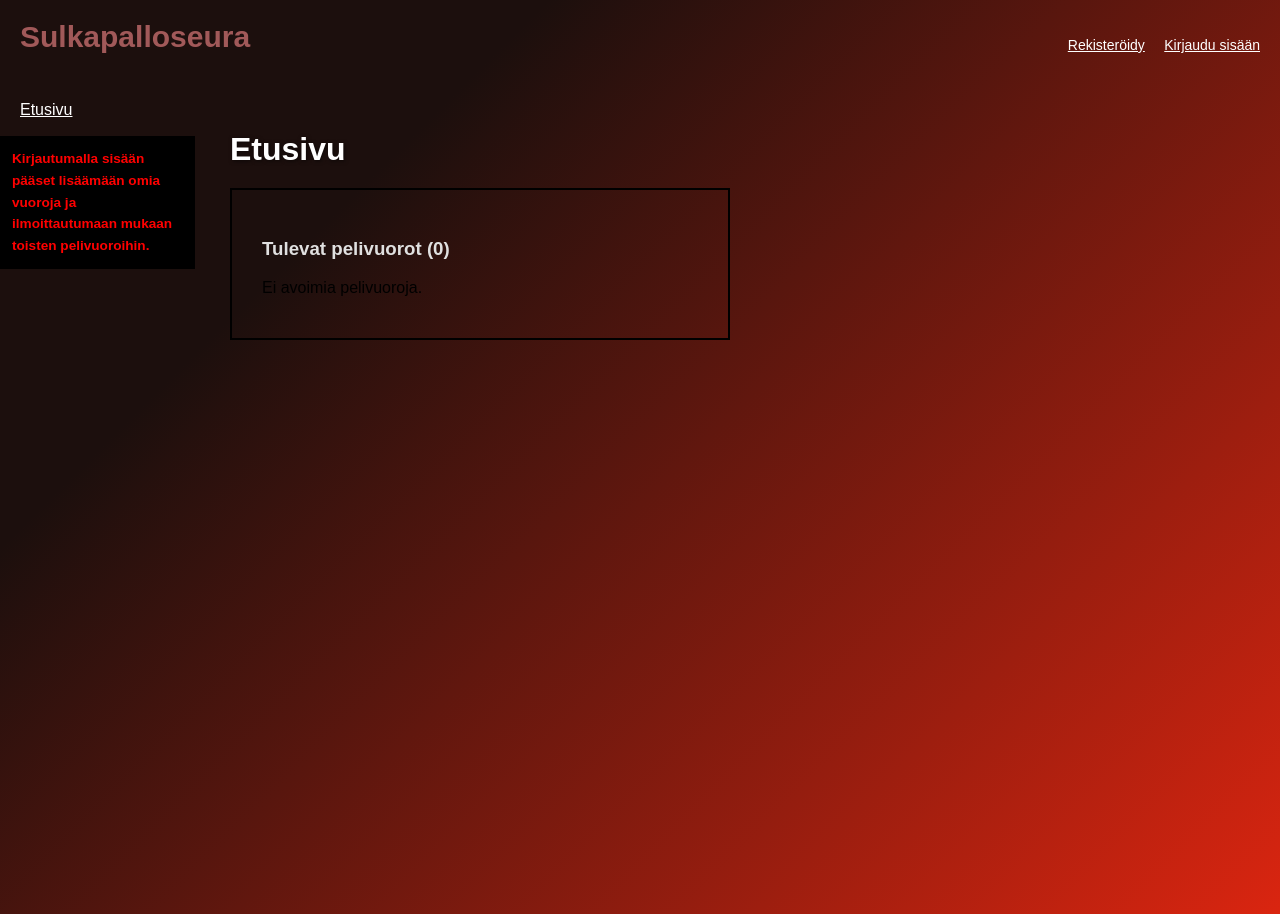
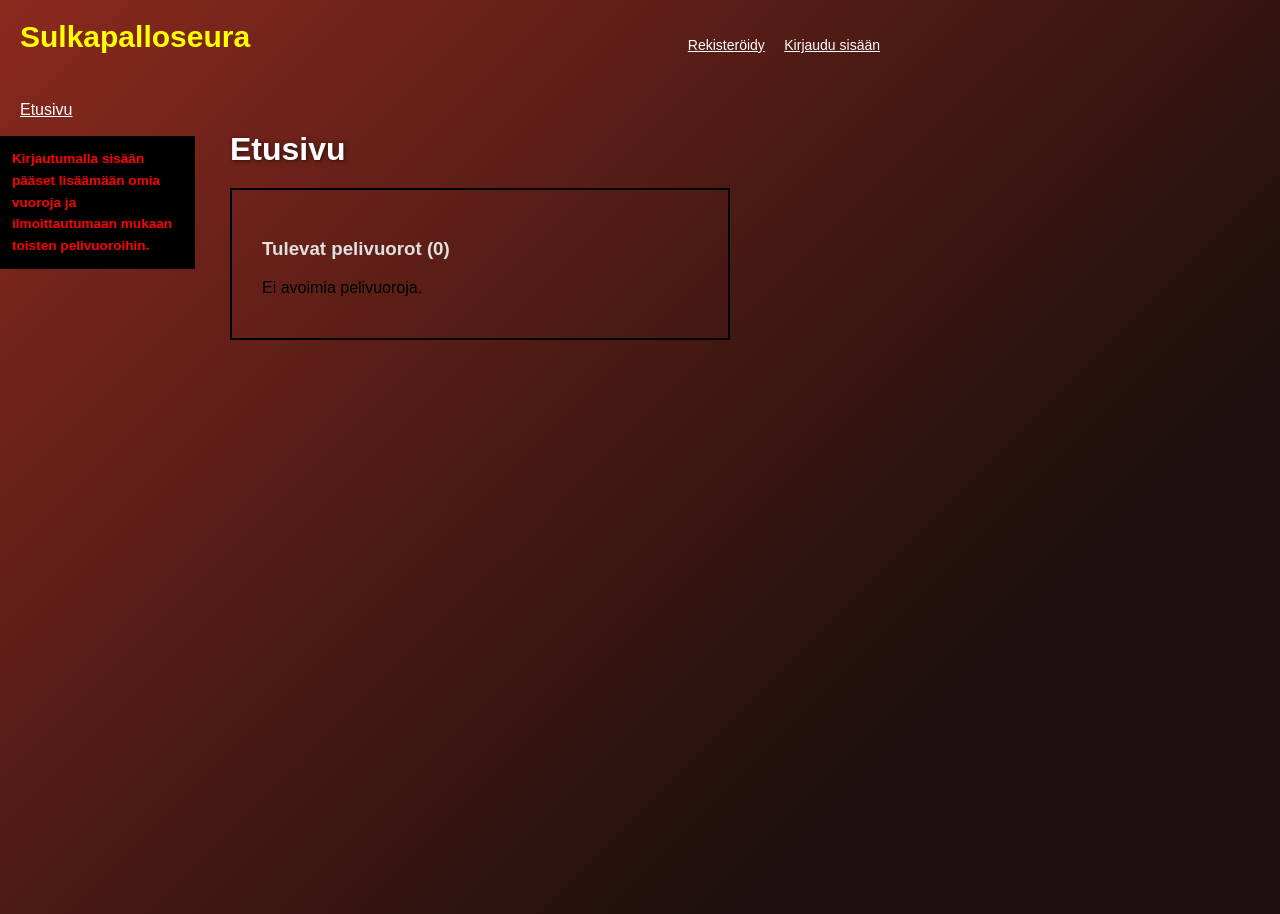
Before and after one commit to Mode-e/SulkisSeuraa, a Flask app: page / in a window 1280 px wide. Run offline with Flask 3, Linux system fonts and the light colour scheme; data that the repository does not hold is empty.

Commit message:
Update color theme

```diff
--- a/static/main.css
+++ b/static/main.css
@@ -11,8 +11,9 @@ body {
     margin: 0;
     padding: 0;
     background: #1c0f0d;
-    background: linear-gradient(135deg, #1c0f0d 25%, #da2510 100%);
+    background: linear-gradient(135deg, #8a291e 0%, #1c0f0d 75%);
     min-height: 100vh;
+    max-width: 900px;
 }
 
 /* ==========================================
@@ -30,7 +31,7 @@ body {
 
 /* Header title styles */
 .header h1 {
-    color: #a15959;
+    color: yellow;
     margin: 0;
     font-size: 30px;
 }
@@ -188,7 +189,7 @@ body {
     display: flex;
     justify-content: space-between;
     align-items: center;
-    color: #888282;
+    color: #a1a1a1;
 }
 
 
@@ -269,6 +270,8 @@ body {
     background-color: transparent;
     border-color: transparent;
     color: #f5061e;
+    text-shadow: 2px 2px 4px rgba(0, 0, 0, 0.8);
+    font-size: 18px;
 }
 
 /* ==========================================
```
